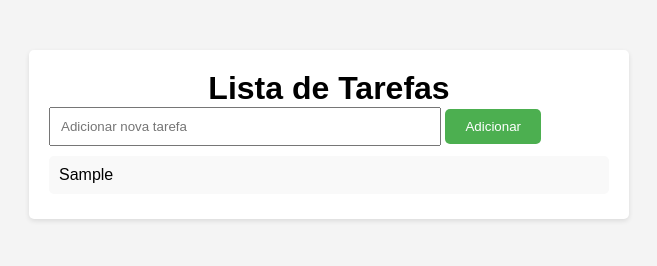
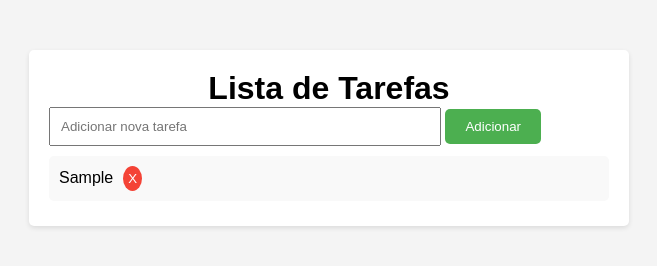
Before and after one commit to alancamposdev/meu-projeto, a website: page index.html in a window 1280 px wide. Both pictures are taken after typing "Sample" into the empty fields and a click on the button "Adicionar". Shown: the whole page, without its empty margins (311-968 px from the left). Drawn offline with Linux system fonts and the light colour scheme.

Commit message:
Adicionado a funcionalidade remover tarefas

```diff
--- a/package.json
+++ b/package.json
@@ -1,5 +1,5 @@
 {
-  "name": "meu-projeto",
+  "name": "lista-de-tarefas",
   "version": "1.0.0",
   "description": "",
   "main": "script.js",
@@ -7,6 +7,6 @@
     "test": "echo \"Error: no test specified\" && exit 1"
   },
   "keywords": [],
-  "author": "",
-  "license": "ISC"
+  "author": "Alan Campos",
+  "license": "MIT"
 }
--- a/script.js
+++ b/script.js
@@ -7,14 +7,26 @@ addTaskBtn.addEventListener('click', addTask);
 function addTask() {
     const taskText = taskInput.value.trim();
     if (taskText !== '') {
+        // Create a new list item
         const li = document.createElement('li');
         li.textContent = taskText;
         taskList.appendChild(li);
         taskInput.value = '';
         li.addEventListener('click', toggleTask);
+        // Create a remove button
+        const removeBtn = document.createElement('button');
+        removeBtn.textContent = 'X';
+        removeBtn.className = 'remove-btn';
+        li.appendChild(removeBtn);
+        removeBtn.addEventListener('click', removeTask);
     }
 }
 
 function toggleTask() {
     this.classList.toggle('completed');
 }
+
+function removeTask(event) {
+    const taskToRemove = event.target.parentNode;
+    taskList.removeChild(taskToRemove);
+}
--- a/style.css
+++ b/style.css
@@ -54,3 +54,13 @@ li {
   margin-bottom: 5px;
   border-radius: 5px;
 }
+
+.remove-btn {
+  background-color: #f44336;
+  color: #fff;
+  border: none;
+  border-radius: 50%;
+  cursor: pointer;
+  padding: 5px;
+  margin-left: 10px;
+}
```
